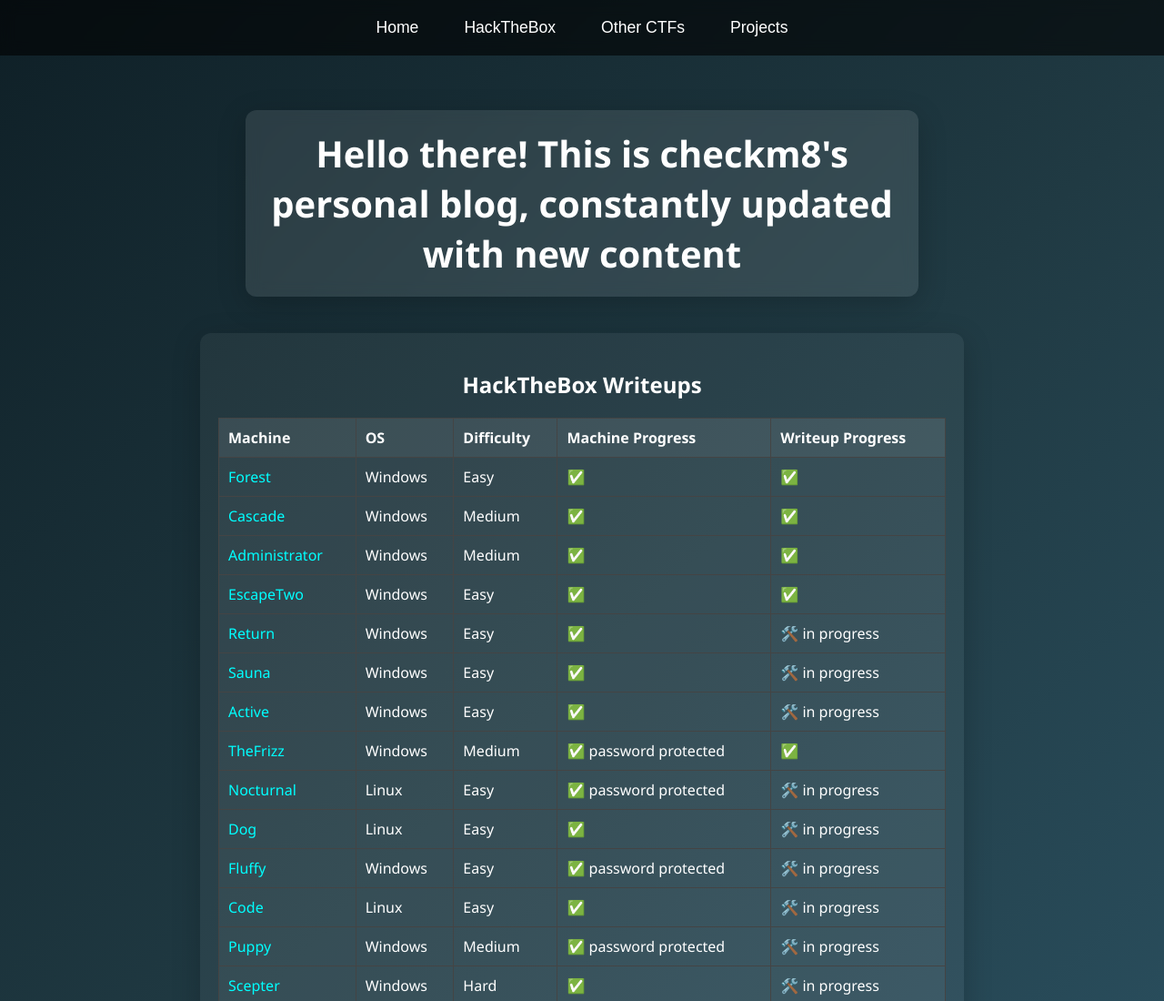
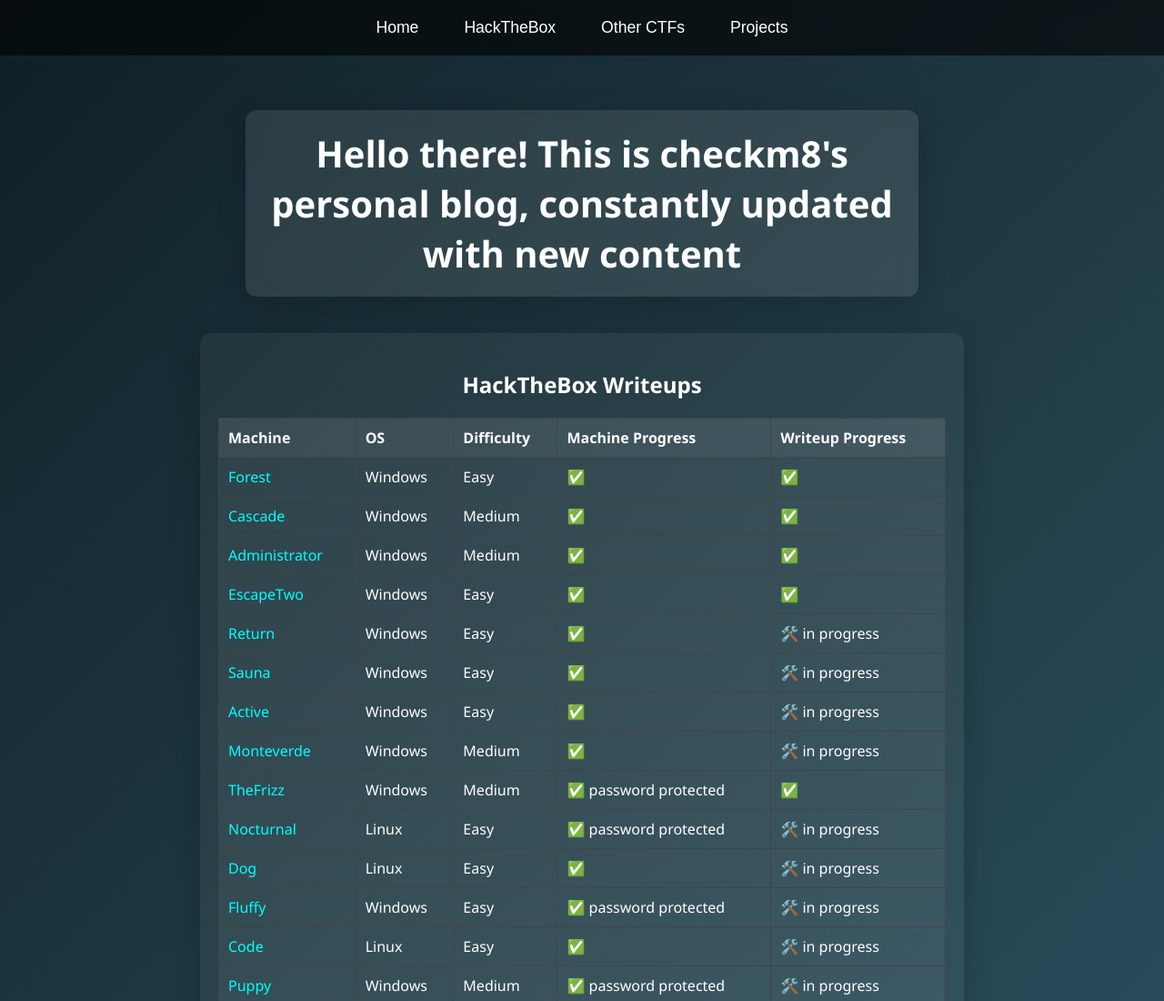
Before and after one commit to ch3ckkm8/personal_blog, a plain HTML site: page index.html in a window 1280 px wide. Shown: the top 1100 px of the page at 91% size. Drawn offline with Linux system fonts and the light colour scheme.

Commit message:
Update index.html

```diff
--- a/index.html
+++ b/index.html
@@ -196,6 +196,7 @@
           <a href="">Return</a>
           <a href="">Sauna</a>
           <a href="">Active</a>
+          <a href="">Monteverde</a>
           <a href="TheFrizz.html">TheFrizz</a>
           <a href="">Nocturnal</a>
           <a href="">Dog</a>
@@ -288,6 +289,13 @@
           <td><a href="">Active</a></td>
           <td>Windows</td>
           <td>Easy</td>
+          <td>✅</td>
+          <td>🛠️ in progress</td>
+        </tr>
+        <tr>
+          <td><a href="">Monteverde</a></td>
+          <td>Windows</td>
+          <td>Medium</td>
           <td>✅</td>
           <td>🛠️ in progress</td>
         </tr>
```
